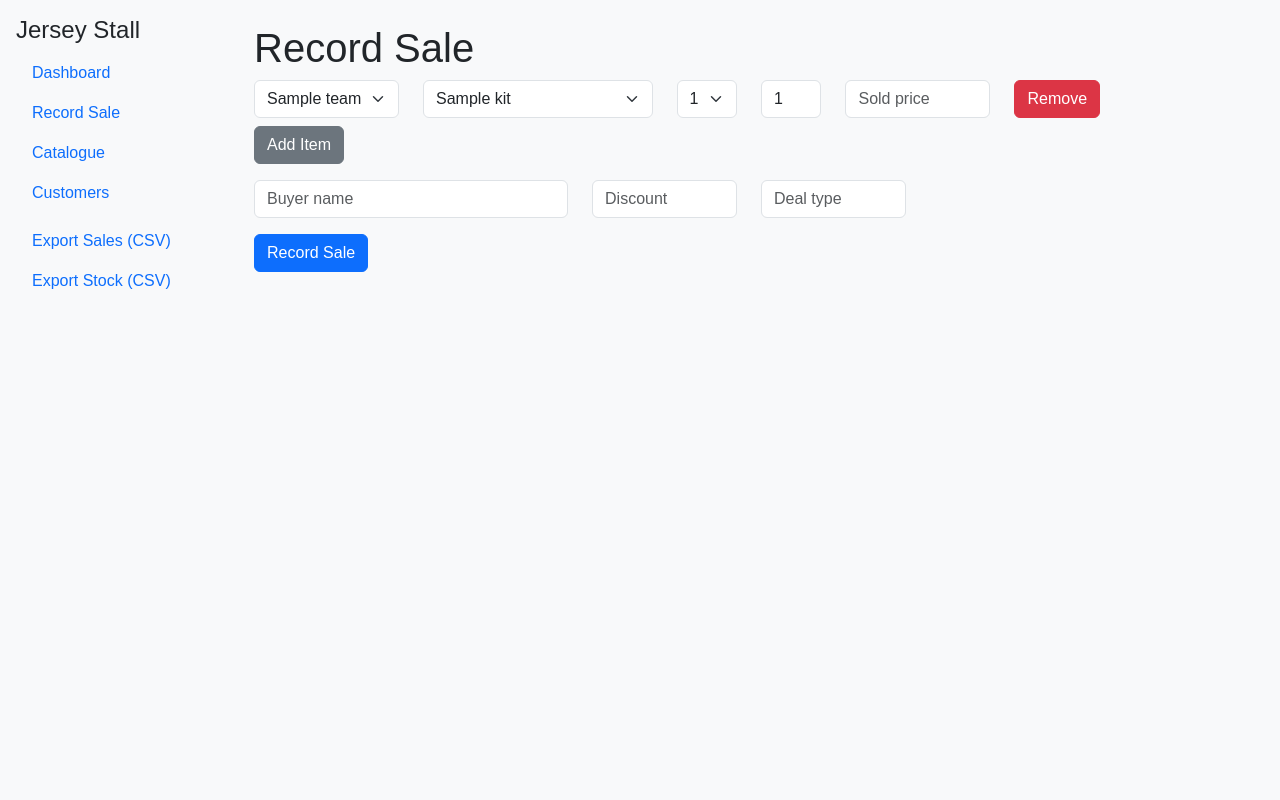
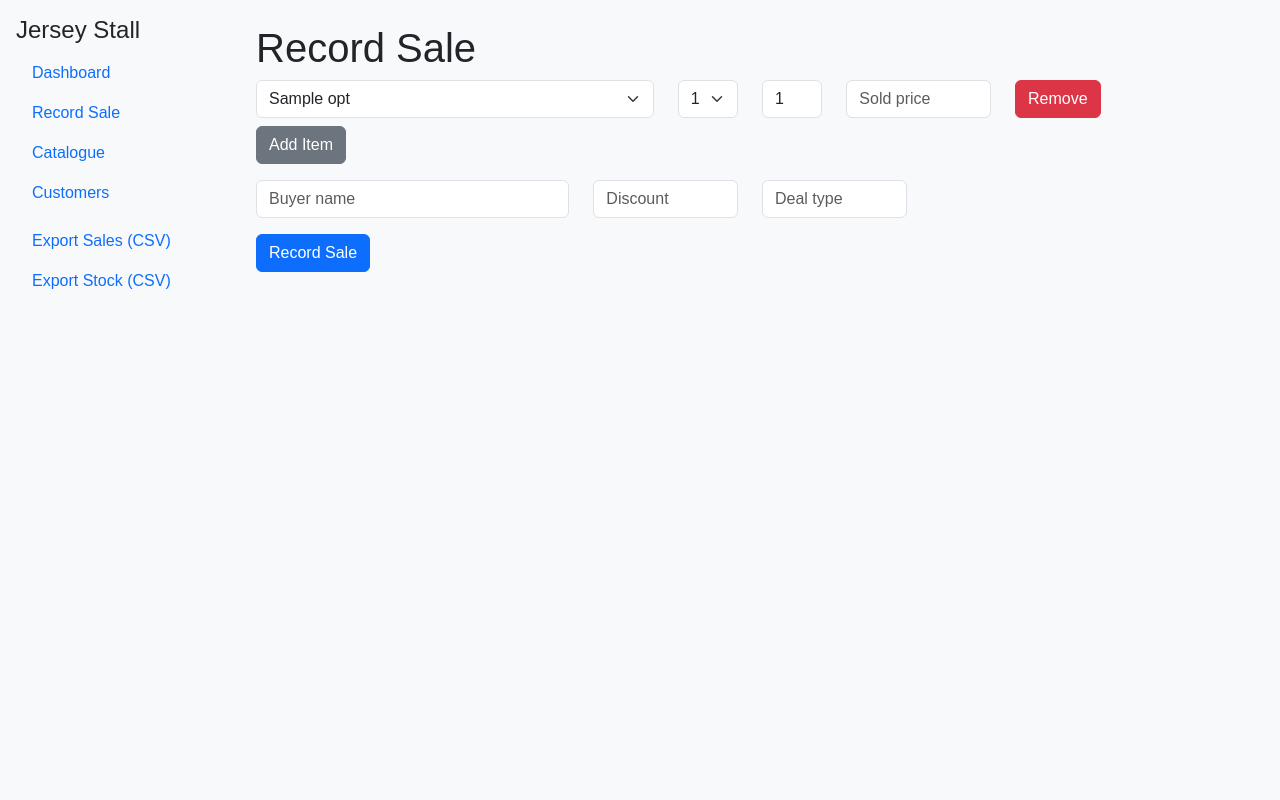
Before and after one commit to sdeevanapalli/jersey, a Flask app: template templates/record_sale.html in a window 1280 px wide. Run offline with Flask 3, Linux system fonts and the light colour scheme; the template is opened without the code that fills it: most values are stand-ins (such as "Sample title", 1, 10 or a date in 2020).

Commit message:
fixed record saleg

```diff
--- a/app.py
+++ b/app.py
@@ -108,9 +108,29 @@ def record_sale():
     size_cols = [c for c in stock.columns if c.strip() in ['S', 'M', 'L', 'XL', 'XXL']]
 
     if request.method == 'POST':
-        # Expect arrays for multiple items
-        teams = request.form.getlist('team[]')
-        kits = request.form.getlist('kit[]')
+        # Expect arrays for multiple items. Support a single combined select (combined[])
+        # where each option value is encoded as "Team|||Kit". Fall back to separate
+        # team[] and kit[] fields if present.
+        combined = request.form.getlist('combined[]')
+        if combined:
+            teams = []
+            kits = []
+            for c in combined:
+                if '|||' in c:
+                    t, k = c.split('|||', 1)
+                else:
+                    # fallback: try to split on first space (not ideal) or put whole into team
+                    parts = c.split(' - ', 1)
+                    if len(parts) == 2:
+                        t, k = parts[0], parts[1]
+                    else:
+                        t, k = c, ''
+                teams.append(t)
+                kits.append(k)
+        else:
+            # legacy form fields
+            teams = request.form.getlist('team[]')
+            kits = request.form.getlist('kit[]')
         sizes = request.form.getlist('size[]')
         qtys = request.form.getlist('quantity[]')
         sold_prices = request.form.getlist('sold_price[]')
@@ -182,9 +202,21 @@ def record_sale():
         return render_template('sale_confirmation.html', items=items, total=total_order, buyer=buyer)
 
     # GET
-    teams = sorted(stock['Team'].dropna().unique().tolist())
-    kits = sorted(stock['Kit'].dropna().unique().tolist())
-    return render_template('record_sale.html', teams=teams, kits=kits, sizes=size_cols)
+    # Build combined options from stock rows so the UI can show a single select
+    # with entries like "Team Kit" while the value encodes both parts as
+    # "Team|||Kit" for reliable server-side parsing.
+    combined_options = []
+    seen = set()
+    for _, r in stock.iterrows():
+        team = str(r.get('Team') or '')
+        kit = str(r.get('Kit') or '')
+        label = f"{team} {kit}".strip()
+        value = f"{team}|||{kit}"
+        if value not in seen:
+            seen.add(value)
+            combined_options.append({'value': value, 'label': label})
+
+    return render_template('record_sale.html', combined_options=combined_options, sizes=size_cols)
 
 
 @app.route('/customers')
--- a/templates/record_sale.html
+++ b/templates/record_sale.html
@@ -4,11 +4,10 @@
   <form method="post">
     <div id="items">
       <div class="row mb-2 sale-line">
-        <div class="col-md-2"><select name="team[]" class="form-select">
-          {% for t in teams %}<option value="{{ t }}">{{ t }}</option>{% endfor %}
-        </select></div>
-        <div class="col-md-3"><select name="kit[]" class="form-select">
-          {% for k in kits %}<option value="{{ k }}">{{ k }}</option>{% endfor %}
+        <div class="col-md-5"><select name="combined[]" class="form-select">
+          {% for opt in combined_options %}
+            <option value="{{ opt.value }}">{{ opt.label }}</option>
+          {% endfor %}
         </select></div>
         <div class="col-md-1"><select name="size[]" class="form-select">
           {% for s in sizes %}<option value="{{ s }}">{{ s }}</option>{% endfor %}
```
